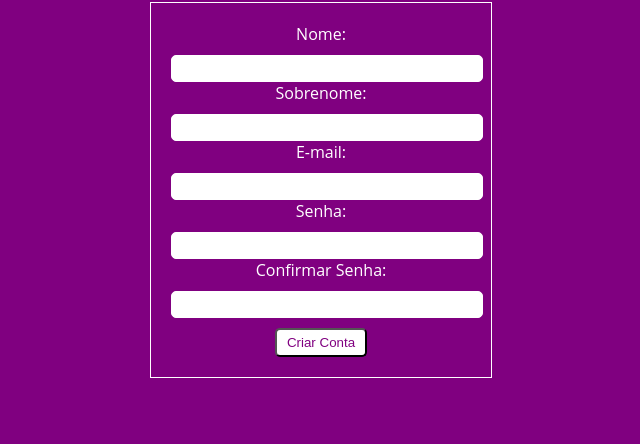
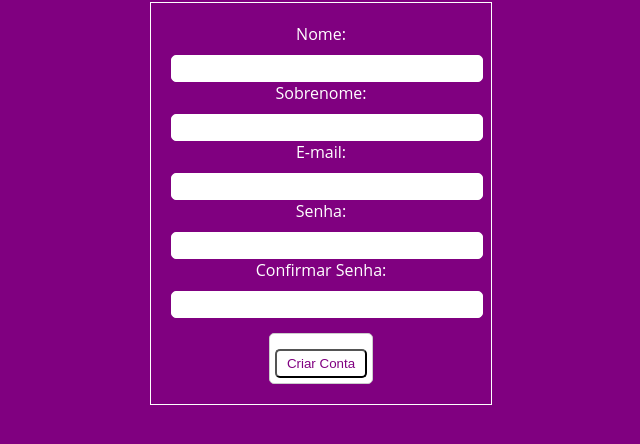
Before and after one commit to fullstack34/userapp-grupo-2, a plain HTML site: page create-account.html in a window 1280 px wide. Shown: the part 184-628 px from the top of the page, without its empty margins (319-959 px from the left). Drawn offline with Linux system fonts and the light colour scheme.

Commit message:
Atualizar o create-account.css

```diff
--- a/create-account.css
+++ b/create-account.css
@@ -42,3 +42,18 @@ body {
   button:hover {
     background-color: #ccc;
   }
+
+
+  a {
+    display: inline-block;
+    padding: 5px ;
+    border: 1px solid #ccc;
+    border-radius: 5px;
+    text-decoration: none;
+    color: #000;
+    background-color: #fff;
+    cursor: pointer;
+    background-color: #fff;
+    color:purple;
+    margin-top: 15px;
+  }
```
